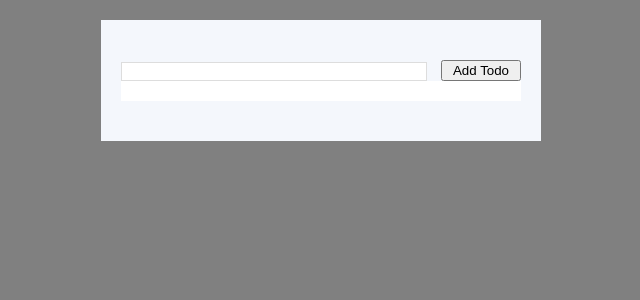
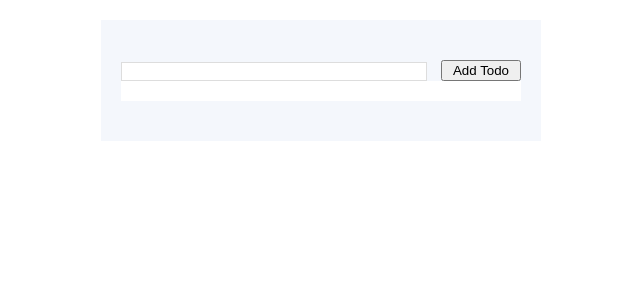
Before and after one commit to autumnpa/React-Todo-Web-App, a React (Create React App) app: page / in a window 1280 px wide. Shown: the top 300 px of the page, without its empty margins (319-959 px from the left). Built offline with nearby package versions, Linux system fonts and the light colour scheme.

Commit message:
Cleanup
- Deleted unused styling that I started with

```diff
--- a/src/index.css
+++ b/src/index.css
@@ -12,19 +12,9 @@ code {
     monospace;
 }
 
-
-body {
-  height: 100vh;
-  background-color: grey;
-}
-
 /* Wraps full todo list content */
 
 .container {
-  /* position: absolute;
-  border-radius: 10px;
-  background-color: white;
-  padding: 0.5em 1em; */
   width: 400px;
   max-width: 100%;
   margin: 20px auto 40px;
```
